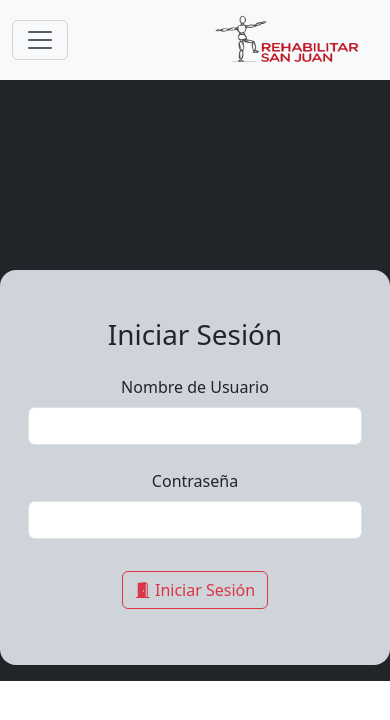
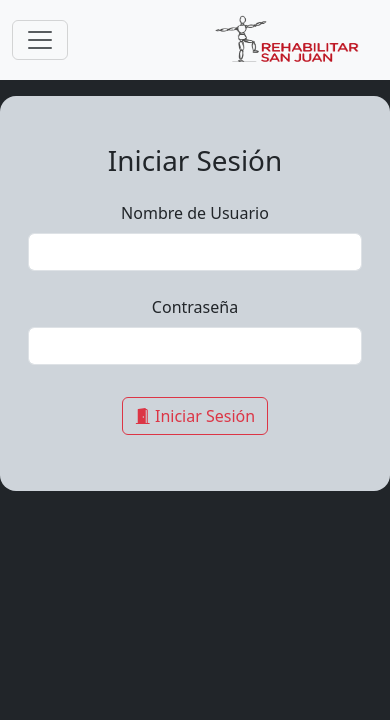
Before and after one commit to BraianVargas/rehabilitar, an Angular app: page / in a window 390 px wide. Shown: the top 720 px of the page. Built offline with nearby package versions, Linux system fonts and the light colour scheme.

Commit message:
[FIX] responsive

```diff
--- a/src/app/app.component.html
+++ b/src/app/app.component.html
@@ -1,4 +1,4 @@
-<div class=".bg-light-subtle">
+<div>
      <app-navbar></app-navbar>
      <app-login></app-login>
 </div>
--- a/src/app/auth/login/login.component.html
+++ b/src/app/auth/login/login.component.html
@@ -1,17 +1,5 @@
 <section class="bg-dark py-3">
-    <div class="svgLogo"><?xml version="1.0" standalone="no"?>
-        <!DOCTYPE svg PUBLIC "-//W3C//DTD SVG 20010904//EN"
-         "http://www.w3.org/TR/2001/REC-SVG-20010904/DTD/svg10.dtd">
-        <svg version="1.0" xmlns="http://www.w3.org/2000/svg"
-         width="1208.000000pt" height="1374.000000pt" viewBox="0 0 1208.000000 1374.000000"
-         preserveAspectRatio="xMidYMid meet">
 
-        <g transform="translate(0.000000,1374.000000) scale(0.100000,-0.100000)"
-        fill="#000000" stroke="none">
-        </g>
-        </svg>
-
-    </div>
     <div class="container py-5 h-100 bg-dark-subtle text-center">
         <h1>Iniciar Sesión</h1>
         <form (ngSubmit)="onLogin()" novalidate>
--- a/src/index.html
+++ b/src/index.html
@@ -14,7 +14,7 @@
   <script src="https://cdn.jsdelivr.net/npm/bootstrap@5.3.0/dist/js/bootstrap.bundle.min.js" integrity="sha384-geWF76RCwLtnZ8qwWowPQNguL3RmwHVBC9FhGdlKrxdiJJigb/j/68SIy3Te4Bkz" crossorigin="anonymous"></script>
 
 </head>
-<body>
+<body class="bg-dark">
   <app-root></app-root>
 </body>
 </html>
```
